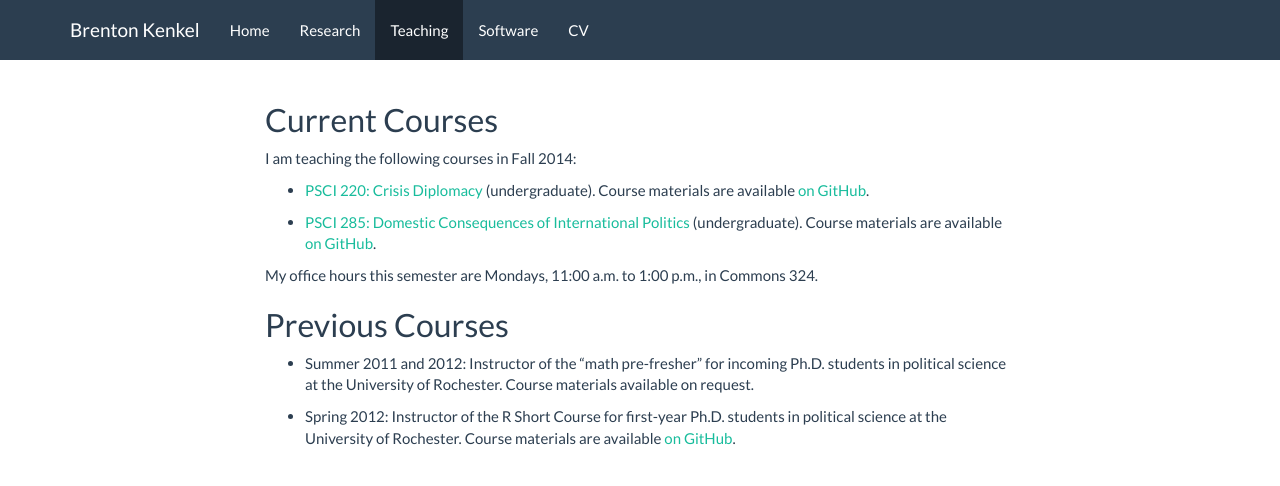
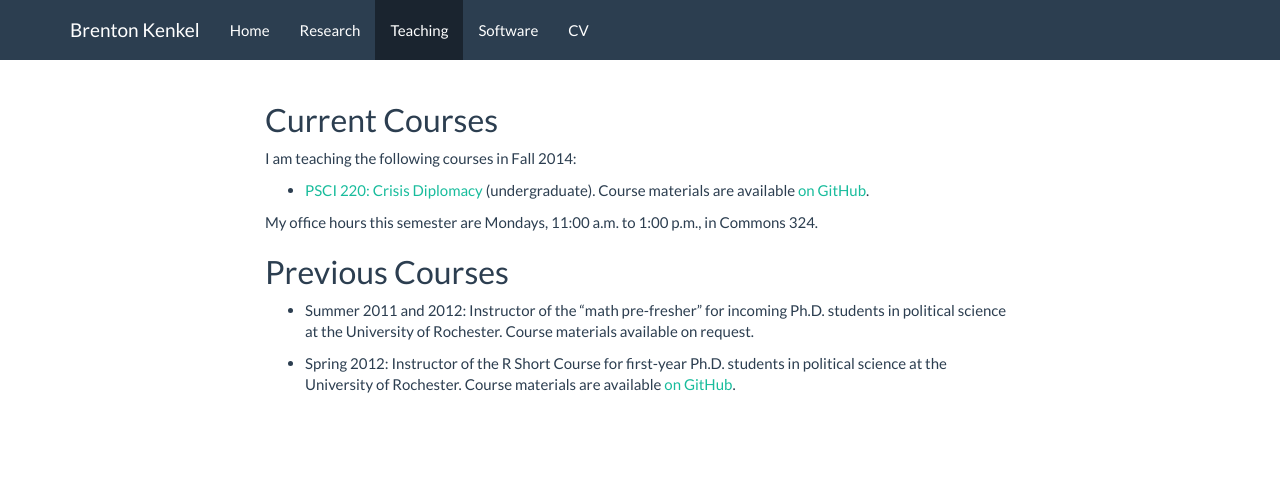
Before and after one commit to brentonk/old-website, a Jekyll site: the page built from teaching.md, in a window 1280 px wide. Shown: the top 486 px of the page. Built offline with Jekyll 4.4.1, drawn with Linux system fonts in a browser that asks for light colours; nearby versions of some CDN libraries; Markdown is read by kramdown in place of the engine named in the settings.

Commit message:
Remove PSCI 285

```diff
--- a/teaching.md
+++ b/teaching.md
@@ -14,10 +14,6 @@ I am teaching the following courses in Fall 2014:
   * [PSCI 220: Crisis Diplomacy](/psci220) (undergraduate).  Course materials
     are available [on GitHub](https://github.com/brentonk/psci220).
 
-  * [PSCI 285: Domestic Consequences of International Politics](/psci285)
-    (undergraduate).  Course materials are available
-    [on GitHub](https://github.com/brentonk/psci285).
-
 My office hours this semester are Mondays, 11:00 a.m. to 1:00 p.m., in
 Commons 324.
 
```
